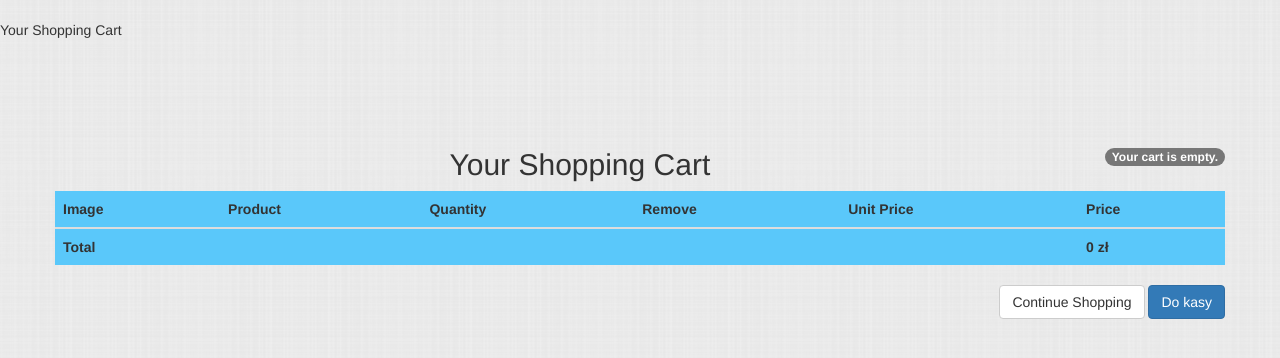
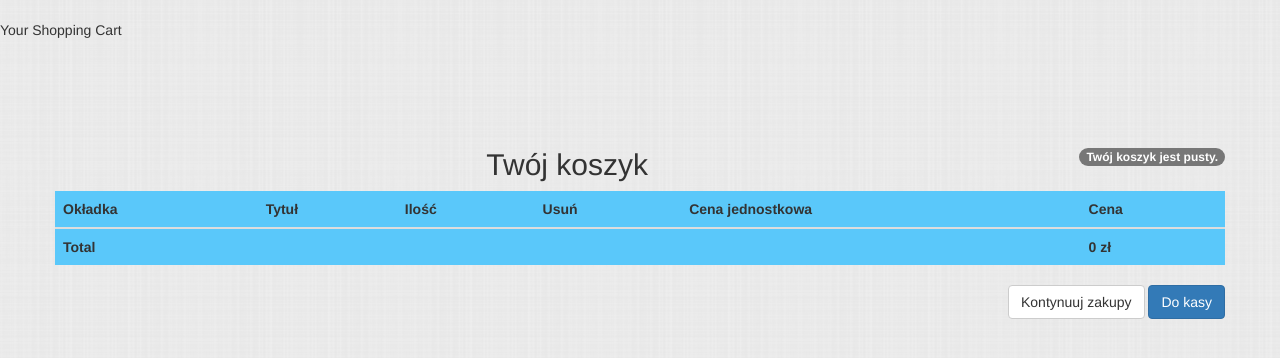
Before and after one commit to agbin/bookstore, a Django app: page /cart/ in a window 1280 px wide. Shown: the part 183-541 px from the top of the page. Run offline with Django 3.2, Linux system fonts and the light colour scheme; data that the repository does not hold is empty; some libraries are stand-ins or nearby versions.

Commit message:
additional files and changes for Heroku

```diff
--- a/books/bookshop/templates/bookshop/base.html
+++ b/books/bookshop/templates/bookshop/base.html
@@ -237,8 +237,6 @@
             <!--</div>-->
 
 
-
-
             {% block title %}
             <div id='book'>
                 <!--<br>-->
--- a/books/cart/templates/cart/detaill.html
+++ b/books/cart/templates/cart/detaill.html
@@ -8,16 +8,16 @@
 {% block content %}
     <div class="container">
         <div class="row" style="margin-top: 6%">
-        <h2>Your Shopping Cart
+        <h2>Twój koszyk
             <span class="badge pull-right">
                 {% with totail_items=cart|length %}
                     {% if cart|length > 0 %}
-                        My Shopping Order:
+                        Moje zamówienia:
                         <a href="{% url 'cart:cart_detail' %}" style="color: #ffffff">
-                            {{ totail_items }} item {{ totail_items|pluralize }}, {{ cart.get_total_price }} zł
+                            {{ totail_items }} szt. {{ totail_items|pluralize }}, {{ cart.get_total_price }} zł
                         </a>
                         {% else %}
-                        Your cart is empty.
+                        Twój koszyk jest pusty.
                     {% endif %}
                 {% endwith %}
             </span>
@@ -25,12 +25,12 @@
             <table class="table table-striped table-hover">
                 <thead style="background-color: #5AC8FA">
                     <tr>
-                        <th>Image</th>
-                        <th>Product</th>
-                        <th>Quantity</th>
-                        <th>Remove</th>
-                        <th>Unit Price</th>
-                        <th>Price</th>
+                        <th>Okładka</th>
+                        <th>Tytuł</th>
+                        <th>Ilość</th>
+                        <th>Usuń</th>
+                        <th>Cena jednostkowa</th>
+                        <th>Cena</th>
                     </tr>
                 </thead>
                 <tbody>
@@ -52,7 +52,7 @@
                                 </form>
                             </td>
                             <td>
-                                <a href="{% url 'cart:cart_remove' product.id %}">Remove</a>
+                                <a href="{% url 'cart:cart_remove' product.id %}">Usuń</a>
                             </td>
                             <td>{{ item.price }} zł</td>
                             <td>{{ item.total_price }} zł</td>
@@ -67,7 +67,7 @@
                 </tbody>
             </table>
         <p class="text-right">
-            <a href="{% url 'products' %}" class="btn btn-default">Continue Shopping</a>
+            <a href="{% url 'products' %}" class="btn btn-default">Kontynuuj zakupy</a>
             <a href="{% url 'orders:order_create' %}" class="btn btn-primary">
               Do kasy
             </a>
--- a/books/orders/templates/orders/order/created.html
+++ b/books/orders/templates/orders/order/created.html
@@ -5,4 +5,5 @@
 {% block content %}
     <h1>Dziękujemy!</h1>
     <p>Zamówienie zostało złożone, a jego numer to <strong>{{ order.id }}</strong>.</p>
+    <h1 class="bg-danger">przypominamy, że jest to wersja testowa sklepu i zamówienie nie zostało złożone</h1>
 {% endblock %}
```
Also changed, not shown: books/books/settings.py (+18 -1 lines), books/bookshop/templates/bookshop/authors_products.html (+7 -11 lines), books/bookshop/templates/bookshop/book_details.html (+3 -20 lines), books/bookshop/templates/bookshop/category_products.html (+5 -17 lines), books/bookshop/templates/bookshop/products_list.html (+9 -11 lines), books/bookshop/views.py (+8 -2 lines), books/requirements.txt (added, +11 -0 lines), 1 other file.
